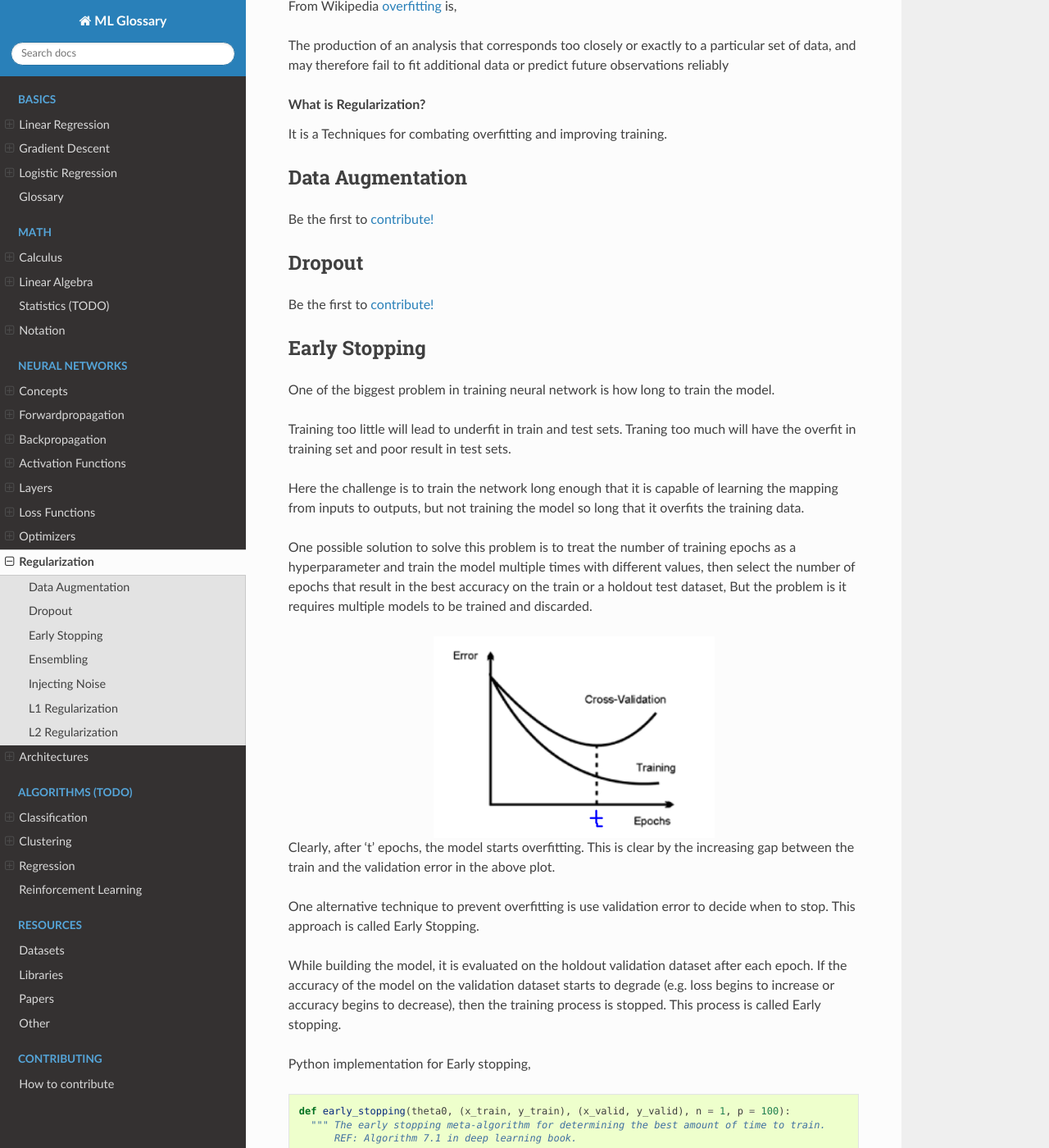
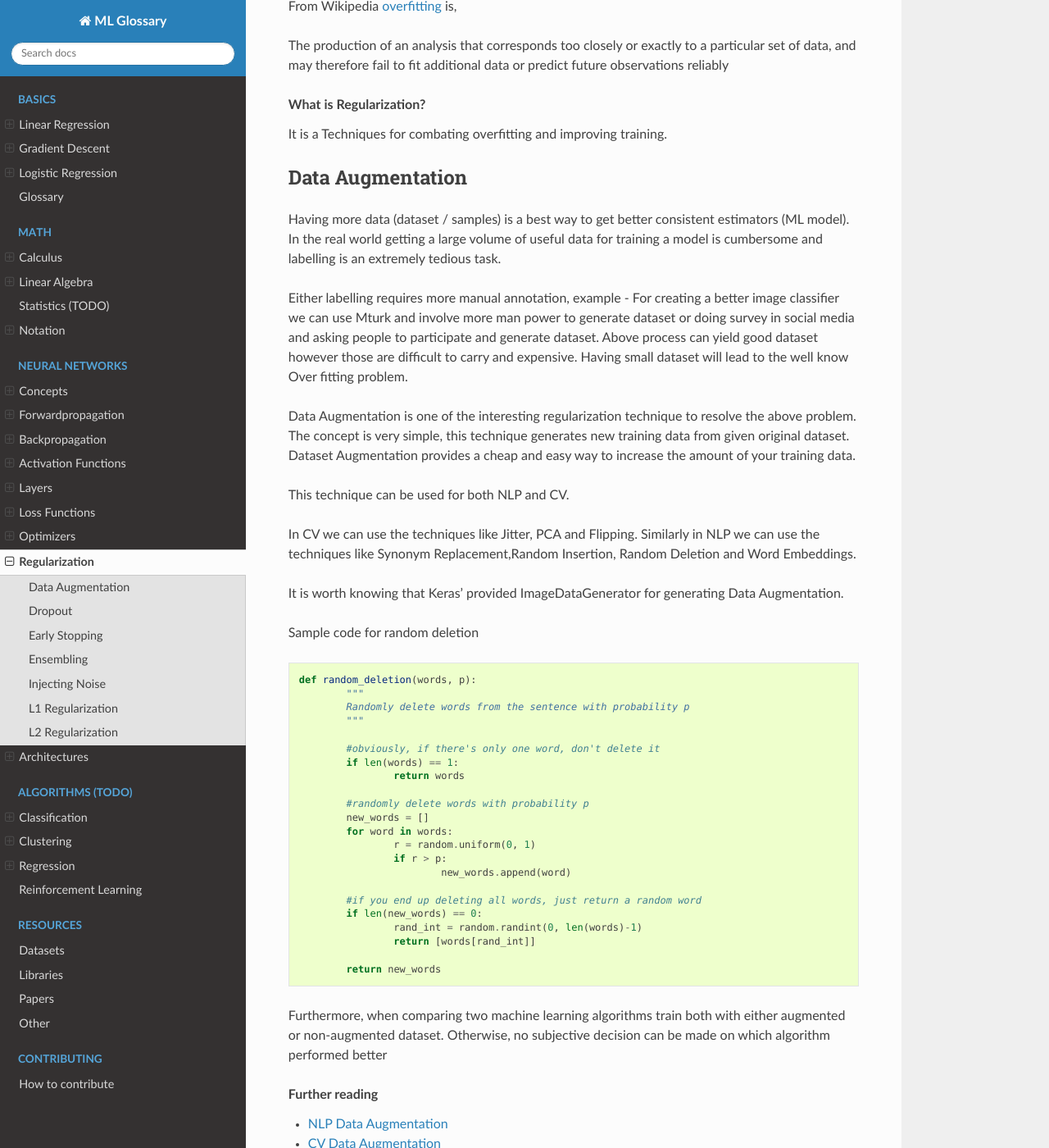
Before and after one commit to bfortuner/ml-glossary, a Sphinx documentation site: the page built from docs/regularization.rst, in a window 1280 px wide and 1400 px high, scrolled down 392 px. Shown: the whole window at 82% size. Built offline with Sphinx 7.4.7 and the Read the Docs theme 2.0.0, drawn with Linux system fonts in a browser that asks for light colours; pages that are not in the unit, such as notebooks, are missing from menus.

Commit message:
Added details for Data Augmentation with example (#83)
* * Added cnn example and details

* Added details for L1 regularization

* Added L1 regularization details and an example

* Add L1 regularization example

* Added L1 regularization example use case

* Added L2 regularization details

*minor fix in L1 and L2 regularization details.

* Added L2 regularization (Ridge regression) details and examples

* Added Early stopping regularization details with example code.

* * Started adding details for Data Augmentation

* * Completed details with example for Data Augmentation

```diff
--- a/docs/regularization.rst
+++ b/docs/regularization.rst
@@ -22,7 +22,56 @@ It is a Techniques for combating overfitting and improving training.
 Data Augmentation
 =================
 
-Be the first to `contribute! <https://github.com/bfortuner/ml-cheatsheet>`__
+Having more data (dataset / samples) is a best way to get better consistent estimators (ML model). In the real world getting a large volume of useful data for training a model is cumbersome and labelling is an extremely tedious task.
+
+Either labelling requires more manual annotation, example - For creating a better image classifier we can use Mturk and involve more man power to generate dataset or doing survey in social media and asking people to participate and generate dataset.
+Above process can yield good dataset however those are difficult to carry and expensive.  Having small dataset will lead to the well know Over fitting problem.
+
+Data Augmentation is one of the interesting regularization technique to resolve the above problem. The concept is very simple, this technique generates new training data from given original dataset. Dataset Augmentation provides a cheap and easy way to
+increase the amount of your training data.
+
+This technique can be used for both NLP and CV.
+
+In CV we can use the techniques like Jitter, PCA and Flipping. Similarly in NLP we can use the techniques like Synonym Replacement,Random Insertion, Random Deletion and Word Embeddings.
+
+
+It is worth knowing that Keras' provided ImageDataGenerator for generating Data Augmentation.
+
+Sample code for random deletion
+
+.. code-block:: python
+
+	def random_deletion(words, p):
+		"""
+		Randomly delete words from the sentence with probability p
+		"""
+
+		#obviously, if there's only one word, don't delete it
+		if len(words) == 1:
+			return words
+
+		#randomly delete words with probability p
+		new_words = []
+		for word in words:
+			r = random.uniform(0, 1)
+			if r > p:
+				new_words.append(word)
+
+		#if you end up deleting all words, just return a random word
+		if len(new_words) == 0:
+			rand_int = random.randint(0, len(words)-1)
+			return [words[rand_int]]
+
+		return new_words
+
+
+Furthermore, when comparing two machine learning algorithms train both with either augmented or non-augmented dataset. Otherwise, no subjective decision can be made on which algorithm performed better
+
+.. rubric:: Further reading
+
+- `NLP Data Augmentation <https://arxiv.org/abs/1901.11196>`_
+- `CV Data Augmentation <https://arxiv.org/abs/1904.12848>`_
+- `Regularization <http://wavelab.uwaterloo.ca/wp-content/uploads/2017/04/Lecture_3.pdf>`_
 
 Dropout
 =======
```
